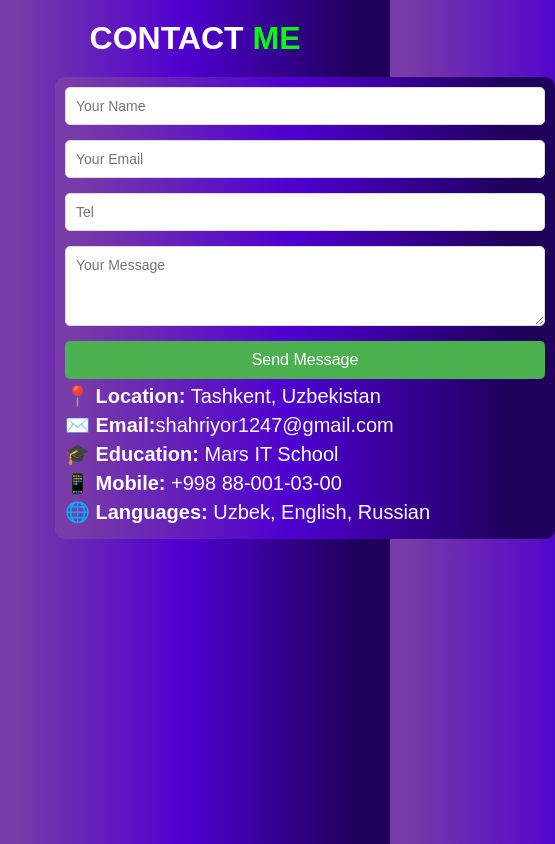
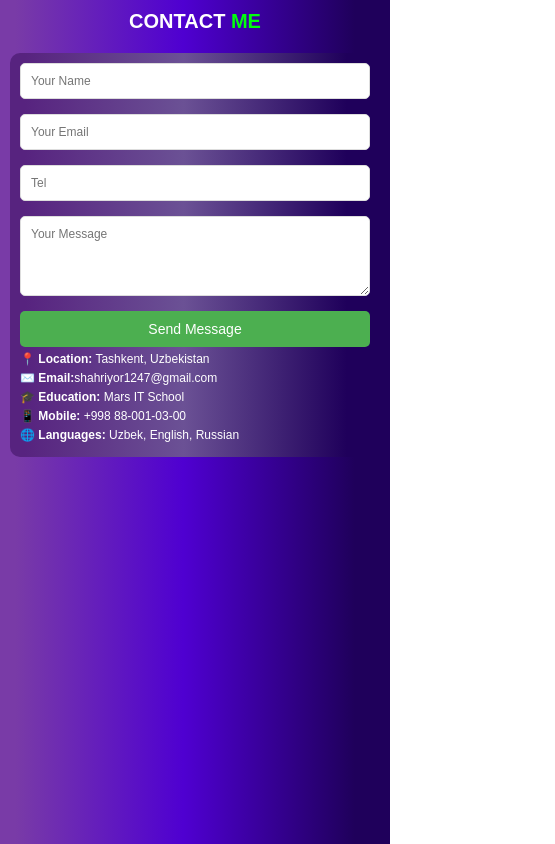
Before and after one commit to shahriyortoshmurodov/ShahriyorContact, a plain HTML site: page index.html in a window 390 px wide. Shown: the whole page, 555 px wide, since content can reach past the window. Drawn offline with Linux system fonts and the light colour scheme.

Commit message:
Add files via upload

```diff
--- a/index.html
+++ b/index.html
@@ -4,6 +4,10 @@
     <meta charset="UTF-8">
     <meta name="viewport" content="width=device-width, initial-scale=1.0">
     <title>Contact Form</title>
+    <link rel="icon" href="https://i.postimg.cc/90WvRwNQ/logo.png" type="image/png">
+    <link rel="apple-touch-icon" href="https://i.postimg.cc/90WvRwNQ/logo.png">
+    <meta name="apple-mobile-web-app-capable" content="yes">
+    <meta name="apple-mobile-web-app-status-bar-style" content="black-translucent">
     <link rel="stylesheet" href="style.css">
 </head>
 <body>
--- a/style.css
+++ b/style.css
@@ -19,13 +19,14 @@ background: linear-gradient(90deg, rgba(121,59,167,1) 4%, rgba(79,0,209,1) 47%,
     width: 80%;
 }
 .row{
+    min-width: 350px;
     width: 500px;
     margin: 0 auto;
     padding: 10px;
     border-radius: 10px;
     justify-content: center;
     background: rgb(121,59,167);
-    background: linear-gradient(90deg, rgba(121,59,167,1) 4%, rgba(79,0,209,1) 47%, rgba(31,0,91,1) 91%);
+    background: linear-gradient(90deg, rgb(87, 35, 127) 4%, rgb(107, 81, 149) 47%, rgba(31,0,91,1) 91%);
 }
 
 h1 {
@@ -76,3 +77,43 @@ button {
 button:hover {
     background-color: #45a049;
 }
+
+@media (max-width: 768px) {
+    body {
+        padding: 10px;
+    }
+    .container {
+        width: 100%;
+    }
+    .row {
+        max-width: 100%;
+        padding: 10px;
+    }
+    h1 {
+        font-size: 24px;
+    }
+    .info p {
+        font-size: 14px;
+    }
+    input, textarea {
+        font-size: 14px;
+    }
+    button {
+        font-size: 16px;
+    }
+}
+
+@media (max-width: 480px) {
+    h1 {
+        font-size: 20px;
+    }
+    .info p {
+        font-size: 12px;
+    }
+    input, textarea {
+        font-size: 12px;
+    }
+    button {
+        font-size: 14px;
+    }
+}
```
